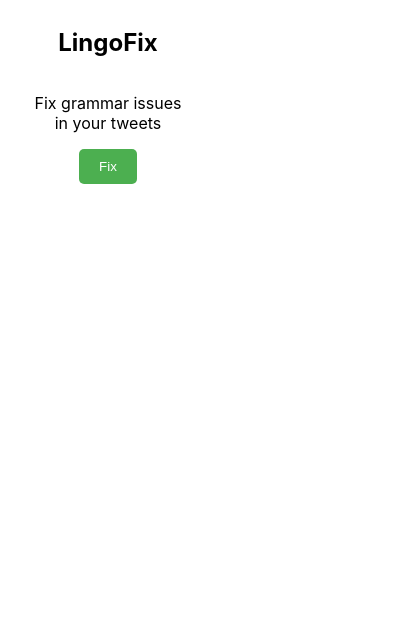
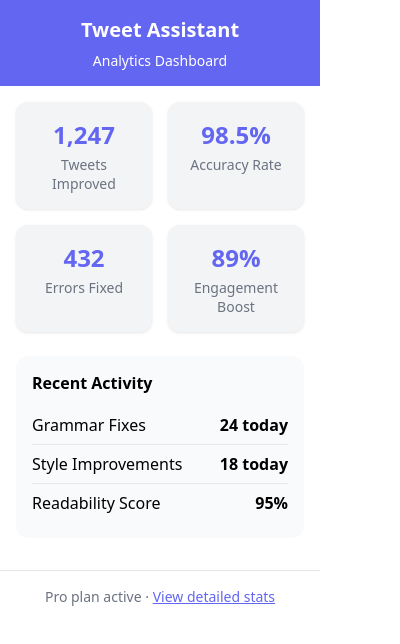
Before and after one commit to a-s-t-e-y-a/twitter_extension, a browser extension: page popup.html in a window 400 px wide. Drawn offline with Linux system fonts and the light colour scheme.

Commit message:
Fix: popup fixed

```diff
--- a/popup.html
+++ b/popup.html
@@ -1,52 +1,54 @@
 <!DOCTYPE html>
-<html lang="en">
+<html>
 <head>
   <meta charset="UTF-8">
-  <meta name="viewport" content="width=device-width, initial-scale=1.0">
-  <title>LingoFix</title>
-  <style>
-    body {
-      font-family: -apple-system, BlinkMacSystemFont, 'Segoe UI', Roboto, Oxygen, Ubuntu, Cantarell, 'Open Sans', 'Helvetica Neue', sans-serif;
-      width: 200px;
-      display: flex;
-      flex-direction: column;
-      align-items: center;
-      padding: 20px;
-      box-sizing: border-box;
-    }
-
-    h2 {
-      margin-top: 0;
-    }
-
-    p {
-      text-align: center;
-    }
-
-    button {
-      background-color: #4CAF50;
-      color: white;
-      padding: 10px 20px;
-      border: none;
-      border-radius: 5px;
-      cursor: pointer;
-    }
-
-    button:hover {
-      background-color: #45a049;
-    }
-
-    #status {
-      margin-top: 10px;
-      color: #666;
-    }
-  </style>
+  <link rel="stylesheet" href="style.css">
 </head>
 <body>
-  <h2>LingoFix</h2>
-  <p>Fix grammar issues in your tweets</p>
-  <button id="fix-grammar">Fix</button>
-  <p id="status"></p>
-  <script src="popup.js"></script>
+  <div class="header">
+    <h1 style="margin: 0; font-size: 1.25rem;">Tweet Assistant</h1>
+    <p style="margin: 0.5rem 0 0; font-size: 0.875rem;">Analytics Dashboard</p>
+  </div>
+
+  <div class="content">
+    <div class="stats-grid">
+      <div class="stat-card">
+        <div class="stat-number">1,247</div>
+        <div class="stat-label">Tweets Improved</div>
+      </div>
+      <div class="stat-card">
+        <div class="stat-number">98.5%</div>
+        <div class="stat-label">Accuracy Rate</div>
+      </div>
+      <div class="stat-card">
+        <div class="stat-number">432</div>
+        <div class="stat-label">Errors Fixed</div>
+      </div>
+      <div class="stat-card">
+        <div class="stat-number">89%</div>
+        <div class="stat-label">Engagement Boost</div>
+      </div>
+    </div>
+
+    <div class="activity-feed">
+      <h3 style="margin: 0 0 0.75rem; font-size: 1rem;">Recent Activity</h3>
+      <div class="activity-item">
+        <span>Grammar Fixes</span>
+        <strong>24 today</strong>
+      </div>
+      <div class="activity-item">
+        <span>Style Improvements</span>
+        <strong>18 today</strong>
+      </div>
+      <div class="activity-item">
+        <span>Readability Score</span>
+        <strong>95%</strong>
+      </div>
+    </div>
+  </div>
+
+  <div class="footer">
+    Pro plan active · <a href="#" style="color: var(--primary);">View detailed stats</a>
+  </div>
 </body>
 </html>
```
